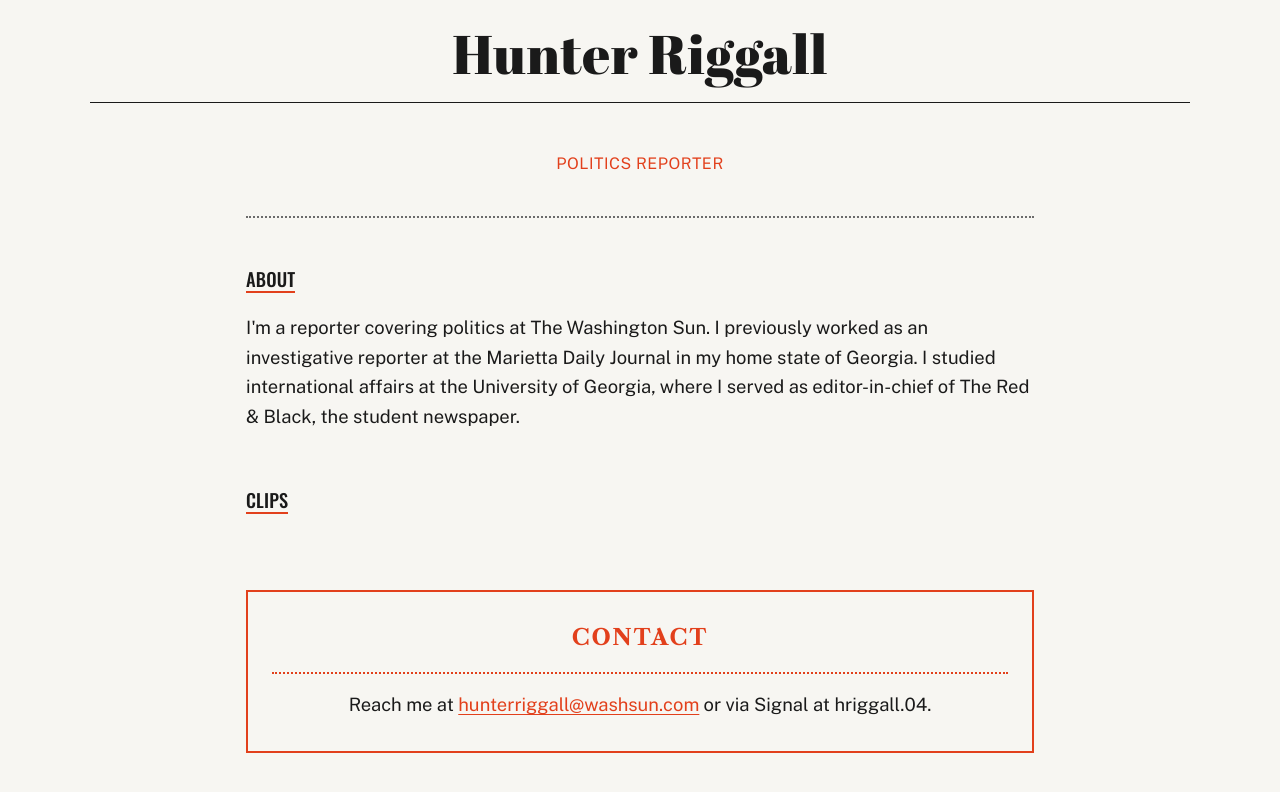
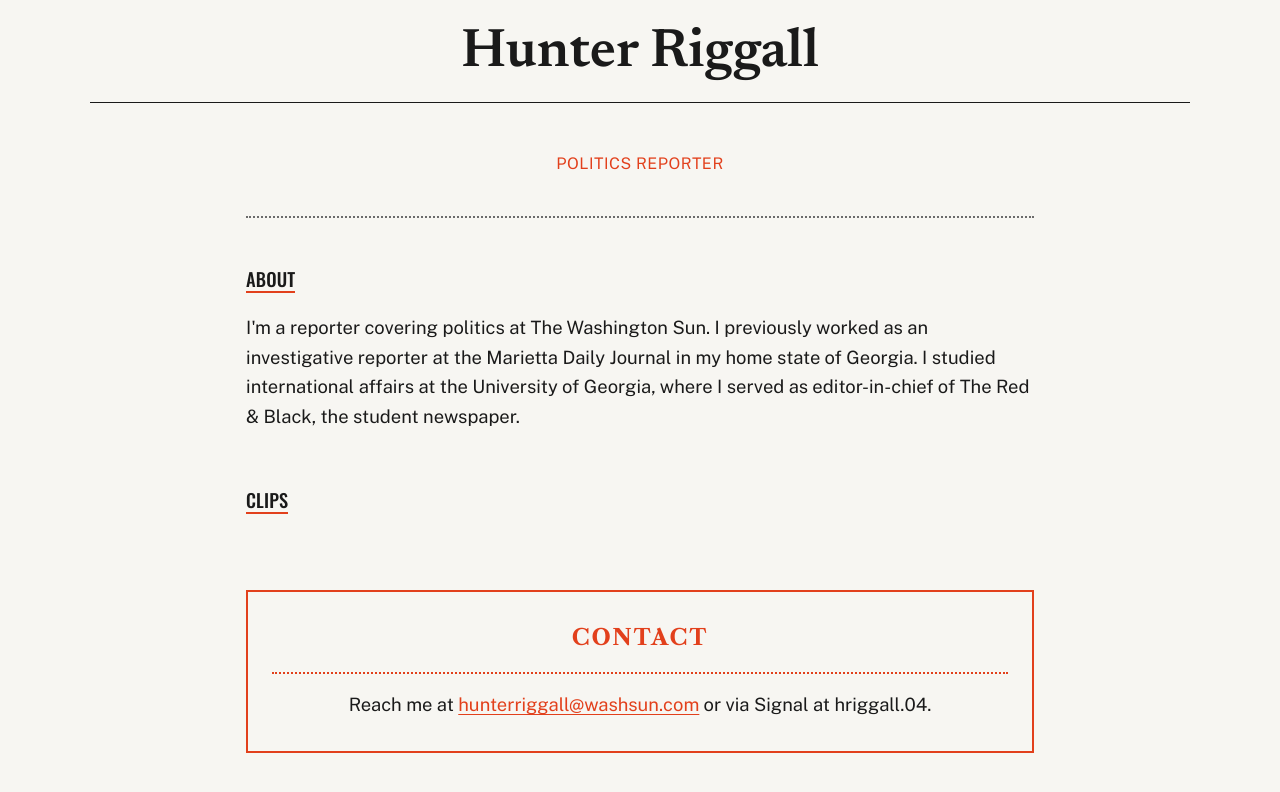
Before and after one commit to hunterriggall-dev/my-site, a plain HTML site: page index.html in a window 1280 px wide. Drawn offline with nearby package versions, Linux system fonts and the light colour scheme.

Commit message:
Use a lighter, more readable serif for the name
Co-Authored-By: Claude Opus 5.5 <noreply@anthropic.com>
Claude-Session: https://claude.ai/code/session_01FtGsmJVL6PjMxGjG2xmk1E

```diff
--- a/index.html
+++ b/index.html
@@ -6,14 +6,14 @@
   <title>Hunter Riggall</title>
   <link rel="preconnect" href="https://fonts.googleapis.com">
   <link rel="preconnect" href="https://fonts.gstatic.com" crossorigin>
-  <link href="https://fonts.googleapis.com/css2?family=Abril+Fatface&family=Libre+Caslon+Text:wght@700&family=Oswald:wght@500&family=Public+Sans:wght@400&display=swap" rel="stylesheet">
+  <link href="https://fonts.googleapis.com/css2?family=Newsreader:opsz,wght@6..72,600&family=Libre+Caslon+Text:wght@700&family=Oswald:wght@500&family=Public+Sans:wght@400&display=swap" rel="stylesheet">
   <style>
     :root {
       --paper: #f7f6f2;
       --ink: #1a1a1a;
       --muted: #6b6b6b;
       --red: #e2401c;
-      --masthead: "Abril Fatface", Georgia, serif;
+      --masthead: "Newsreader", Georgia, serif;
       --label: "Oswald", "Arial Narrow", sans-serif;
       --byline: "Libre Caslon Text", Georgia, serif;
       --body: "Public Sans", "Helvetica Neue", Arial, sans-serif;
@@ -36,11 +36,11 @@
     }
     .masthead h1 {
       font-family: var(--masthead);
-      font-weight: 400;
+      font-weight: 600;
       font-size: clamp(2.2rem, 7vw, 3.4rem);
       line-height: 1.1;
       margin: 0;
-      letter-spacing: 0.01em;
+      letter-spacing: 0;
     }
     main {
       max-width: 820px;
```
